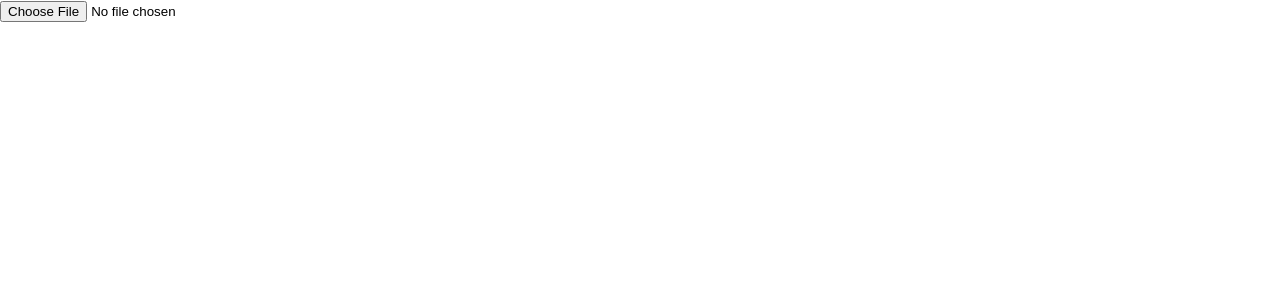
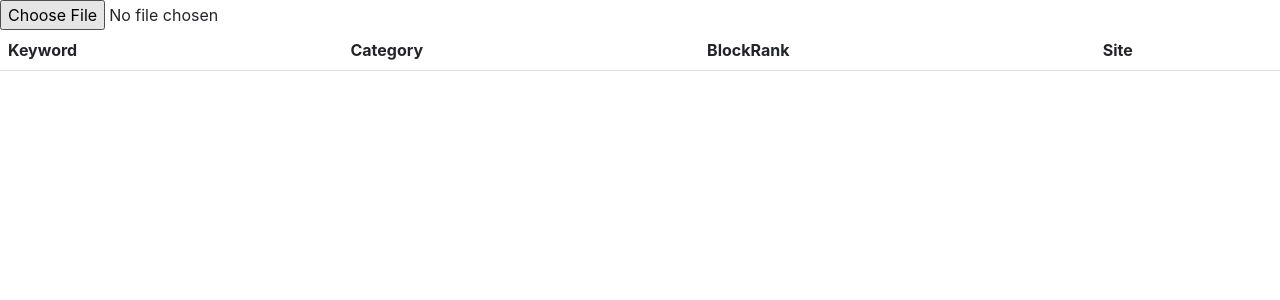
Before and after one commit to Hooniya-nolja/NADAS, a React (Create React App) app in the folder client/: page / in a window 1280 px wide. Shown: the top 300 px of the page. Built offline with nearby package versions, Linux system fonts and the light colour scheme.

Commit message:
[기능] : 엑셀 업로드 기능 및 결과표 출력

```diff
--- a/client/public/index.html
+++ b/client/public/index.html
@@ -12,6 +12,7 @@
     <link rel="apple-touch-icon" href="%PUBLIC_URL%/logo192.png" />
     <link rel="manifest" href="%PUBLIC_URL%/manifest.json" />
     <title>React App</title>
+    <link href="https://cdn.jsdelivr.net/npm/bootstrap@5.3.0/dist/css/bootstrap.min.css" rel="stylesheet" integrity="sha384-9ndCyUaIbzAi2FUVXJi0CjmCapSmO7SnpJef0486qhLnuZ2cdeRhO02iuK6FUUVM" crossorigin="anonymous">
   </head>
   <body>
     <noscript>You need to enable JavaScript to run this app.</noscript>
--- a/client/src/App.js
+++ b/client/src/App.js
@@ -1,18 +1,40 @@
+import React, { useState } from "react";
 import logo from './logo.svg';
 import './App.css';
+import * as XLSX from "xlsx";
 
 function App() {
+  const [items, setItems] = useState([]);
 
   const readExcel=(file)=>{
 
     const promise = new Promise((resolve,reject)=>{
+      const fileReader = new FileReader();
+      fileReader.readAsArrayBuffer(file);
 
-      const fileReader = new FileReader();
-      fileReader.readAsArra
+      fileReader.onload = (e) => {
+        const bufferArray = e.target.result;
 
-    })
+        const wb=XLSX.read(bufferArray, { type: "buffer" });
 
-  }
+        const wsname = wb.SheetNames[0];
+
+        const ws = wb.Sheets[wsname];
+
+        const data = XLSX.utils.sheet_to_json(ws);
+
+        resolve(data);
+      };
+
+      fileReader.onerror = (error) => {
+        reject(error);
+      };
+    });
+
+    promise.then((d)=>{
+      setItems(d);
+    });
+  };
 
   return (
     <div>
@@ -23,6 +45,29 @@ function App() {
           readExcel(file);
         }}
       />
+
+      <table class="table">
+        <thead>
+          <tr>
+            <th scope="col">Keyword</th>
+            <th scope="col">Category</th>
+            <th scope="col">BlockRank</th>
+            <th scope="col">Site</th>
+          </tr>
+        </thead>
+        <tbody>
+          {
+            items.map((d) => (
+              <tr key={d.Keyword}>
+                <th>{d.Keyword}</th>
+                <td>{d.Category}</td>
+                <td>{d.BlockRank}</td>
+                <td>{d.Site}</td>
+              </tr>
+            ))
+          }
+        </tbody>
+      </table>
     </div>
   );
 }
```
